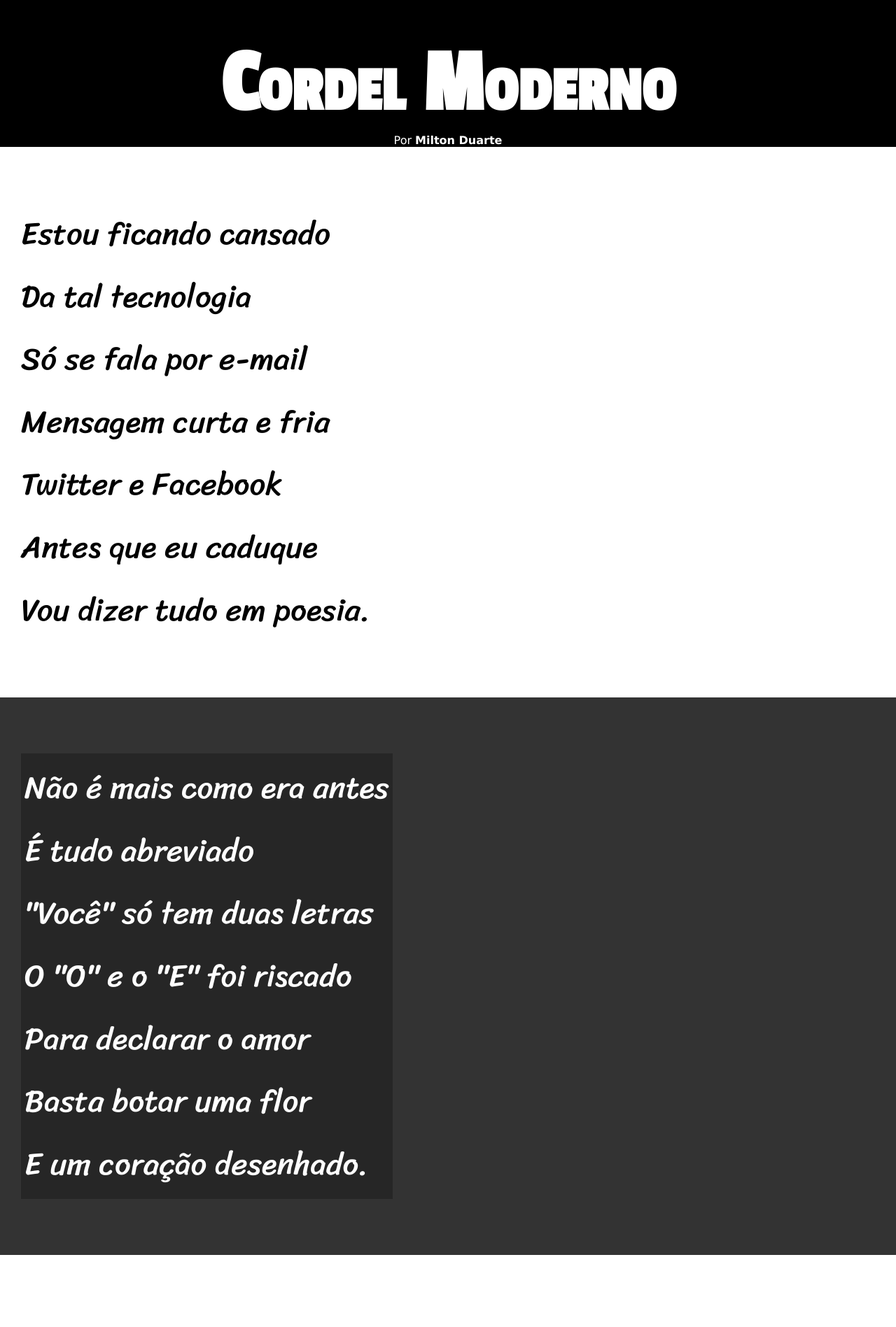
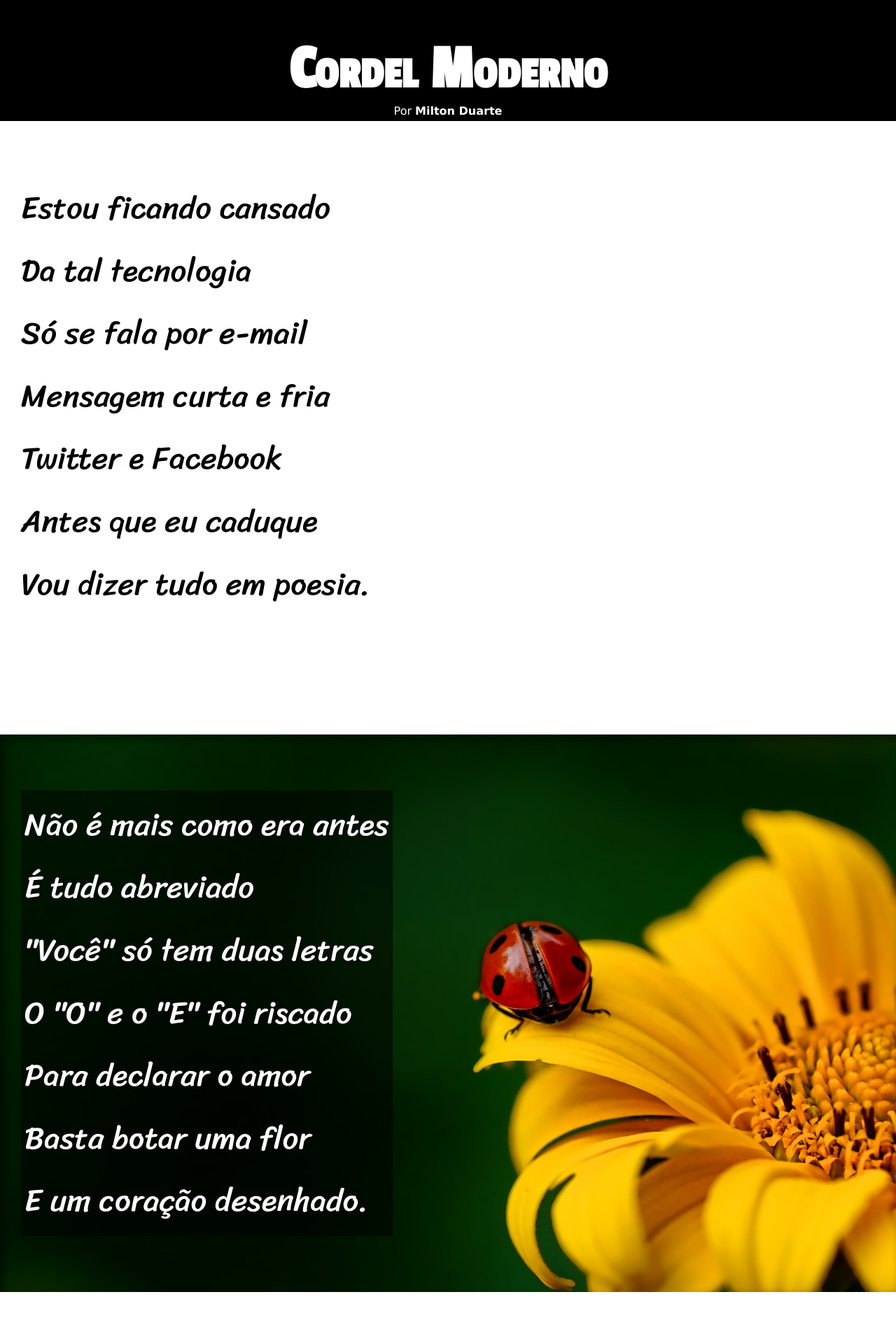
Before and after one commit to andremartinsdeabreu/html-css, a plain HTML site: page desafios/modulo-02/d012/index.html in a window 1280 px wide. Shown: the top 1897 px of the page at 70% size. Drawn offline with Linux system fonts and the light colour scheme.

Commit message:
Adiconando background-image e fixando o fundo

```diff
--- a/desafios/modulo-02/d012/estilo/style.css
+++ b/desafios/modulo-02/d012/estilo/style.css
@@ -26,6 +26,7 @@
     background-color: black;
     color: white;
     text-align: center;
+    padding-bottom: 5px;
 }
 
 header > h1 {
@@ -33,7 +34,7 @@
     /*text-transform: uppercase;*/
     font-variant: small-caps;
     font-family: var(--font2);
-    font-size: 10vw;
+    font-size: 7vw;
 }
 
 header > p {
@@ -59,6 +60,10 @@
     font-size: 3.5vw;
 }
 
+section > p {
+    padding-bottom: 2em;
+}
+
 section.normal {
     background-color: white;
     color: black;
@@ -66,13 +71,28 @@
 
 section.imagem {
     background-color: rgb(51, 51, 51);
+    background-size: cover;
     color: white;
+    box-shadow: inset 6px 6px 13px 0px rgba(0, 0, 0, 0.473);
 }
 
 section.imagem > p {
     display: inline-block;
     padding: 5px;
-    background-color: rgba(0, 0, 0, 0.253);
+    background-color: rgba(0, 0, 0, 0.5);
+    text-shadow: 1px 1px 0 black;
+}
+
+section#img01 {
+    background-image: url('../imagens/background001.jpg');
+    background-position: right center;
+    background-attachment: fixed;
+}
+
+section#img02 {
+    background-image: url('../imagens/background002.jpg');
+    background-position: right center;
+    background-attachment: fixed;
 }
 
 footer {
--- a/desafios/modulo-02/d012/index.html
+++ b/desafios/modulo-02/d012/index.html
@@ -26,7 +26,7 @@
         </p>
     </section>
 
-    <section class="imagem">
+    <section class="imagem" id="img01">
         <p>
             Não é mais como era antes <br>
             É tudo abreviado <br>
@@ -59,7 +59,7 @@
         </p>
     </section>
 
-    <section class="imagem">
+    <section class="imagem" id="img02">
         <p>
             Tenho saudade das cartas <br>
             Escritas com a própria mão <br>
```
